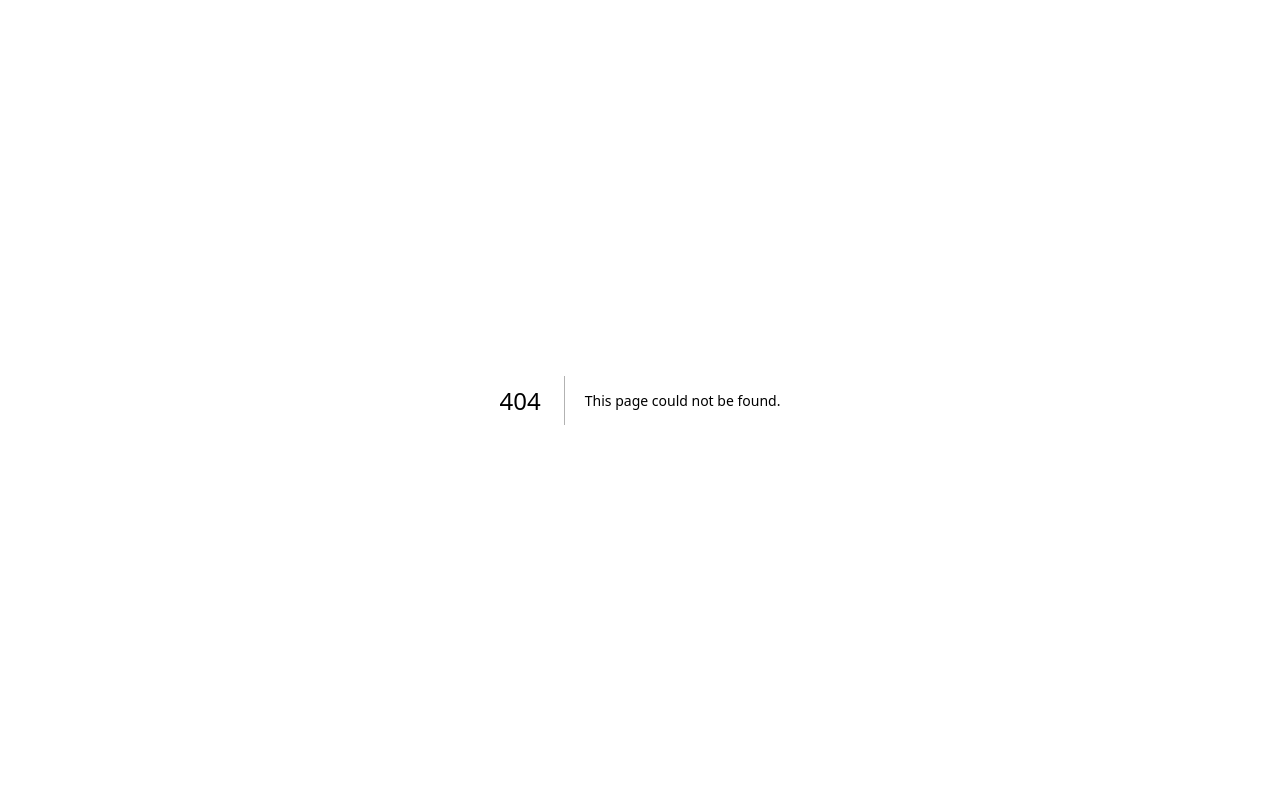
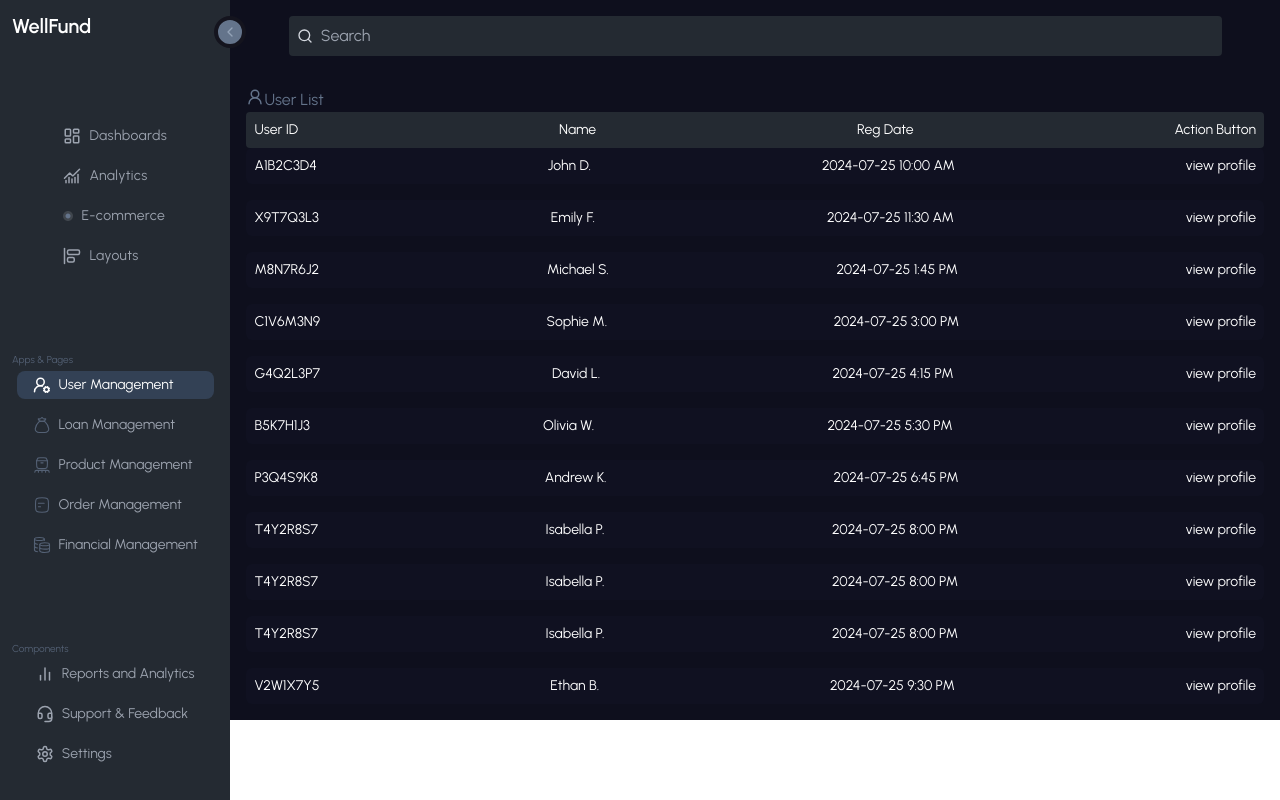
Before and after one commit to Build-Bridge/WellFund, a Next.js app: page /userManagement in a window 1280 px wide. Before the commit this address had no page. Built offline with nearby package versions, Linux system fonts and the light colour scheme.

Commit message:
updates: user Management route

```diff
--- /dev/null
+++ b/src/app/(main)/(routes)/userManagement/page.tsx
@@ -0,0 +1,47 @@
+import { UserRound } from "lucide-react";
+import { UserCard } from "../../_components/user-card";
+
+ const UserManagement = () => {
+
+    // Its just temporary, I would remove it when we get the Api endpoint.
+    const users = [
+        { userId: "A1B2C3D4", name: "John D.", regDate: "2024-07-25 10:00 AM" },
+        { userId: "X9T7Q3L3", name: "Emily F.", regDate: "2024-07-25 11:30 AM" },
+        { userId: "M8N7R6J2", name: "Michael S.", regDate: "2024-07-25 1:45 PM" },
+        { userId: "C1V6M3N9", name: "Sophie M.", regDate: "2024-07-25 3:00 PM" },
+        { userId: "G4Q2L3P7", name: "David L.", regDate: "2024-07-25 4:15 PM" },
+        { userId: "B5K7H1J3", name: "Olivia W.", regDate: "2024-07-25 5:30 PM" },
+        { userId: "P3Q4S9K8", name: "Andrew K.", regDate: "2024-07-25 6:45 PM" },
+        { userId: "T4Y2R8S7", name: "Isabella P.", regDate: "2024-07-25 8:00 PM" },
+        { userId: "T4Y2R8S7", name: "Isabella P.", regDate: "2024-07-25 8:00 PM" },
+        { userId: "T4Y2R8S7", name: "Isabella P.", regDate: "2024-07-25 8:00 PM" },
+        { userId: "V2W1X7Y5", name: "Ethan B.", regDate: "2024-07-25 9:30 PM" }
+      ];
+
+
+    return (
+        <div className="w-full p-4 flex flex-col bg-[#0E0F1D]">
+            <div className="flex text-[#64748B]">
+                <UserRound className="w-[18px] h-[18px]"/>
+                User List
+            </div>
+            <div className="w-full flex flex-col">
+                <div className="w-full flex justify-between bg-[#242A32] text-white rounded p-2 text-sm">
+                    <h3>User ID</h3>
+                    <h3>Name</h3>
+                    <h3>Reg Date</h3>
+                    <h3>Action Button</h3>
+                </div>
+                <div className="flex flex-col gap-4">
+                     {users?.map((user) => (
+                        <div key={user.userId}>
+                            <UserCard {...user}/>
+                        </div>
+                     ))}
+                </div>
+            </div>
+        </div>
+    )
+};
+
+export default UserManagement;
```
